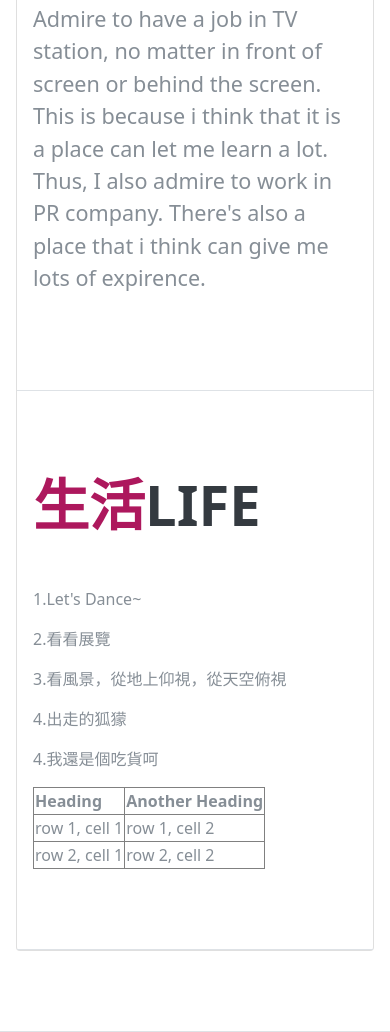
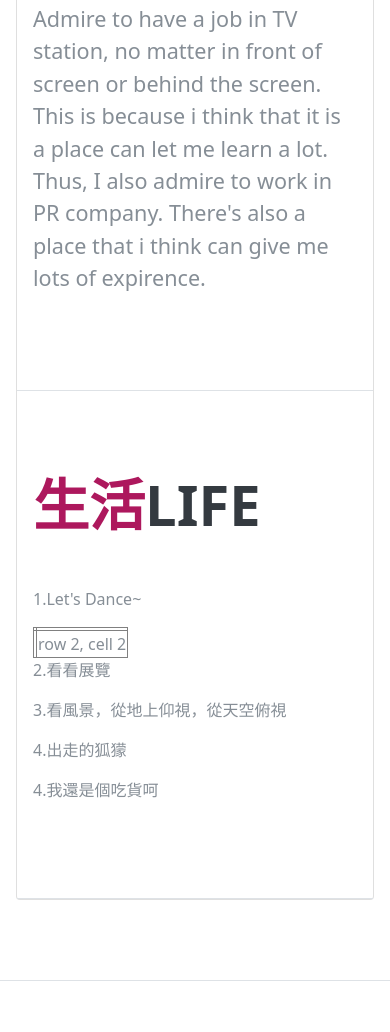
Before and after one commit to hiigx/hiigx.github.io, a website: page index.html in a window 390 px wide. Shown: the part 8169-9201 px from the top of the page. After the commit the page ends 9150 px from the top, so only its background shows below. Drawn offline with Linux system fonts and the light colour scheme; a web font is replaced by a local one.

Commit message:
Update index.html

```diff
--- a/index.html
+++ b/index.html
@@ -269,6 +269,22 @@
         <div class="my-auto">
           <h2 class="mb-5"><span class="text-primary">生活</span>Life</h2>
 	<p>1.Let's Dance~</p>
+	<table border="1">
+	<tr>
+	<td><span class="d-none d-lg-block">
+          <img class="img-fluid img-profile1 mx-auto mb-2" src="img/profile1.jpg" alt="">
+        </span>
+	</td>
+	<td><span class="d-none d-lg-block">
+          <img class="img-fluid img-profile3 mx-auto mb-2" src="img/profile3.jpg" alt="">
+        </span>
+	</td>
+	</tr>
+	<tr>
+	<td></td>
+	<td>row 2, cell 2</td>
+	</tr>
+	</table>
 	<span class="d-none d-lg-block">
           <img class="img-fluid img-profile1 mx-auto mb-2" src="img/profile1.jpg" alt="">
         </span>
@@ -327,20 +343,6 @@
 	<span class="d-none d-lg-block">
           <img class="img-fluid img-profile18 mx-auto mb-2" src="img/profile18.jpg" alt="">
         </span>
-	<table border="1">
-	<tr>
-	<th>Heading</th>
-	<th>Another Heading</th>
-	</tr>
-	<tr>
-	<td>row 1, cell 1</td>
-	<td>row 1, cell 2</td>
-	</tr>
-	<tr>
-	<td>row 2, cell 1</td>
-	<td>row 2, cell 2</td>
-	</tr>
-	</table>
       </div>
     </section>
 
```
